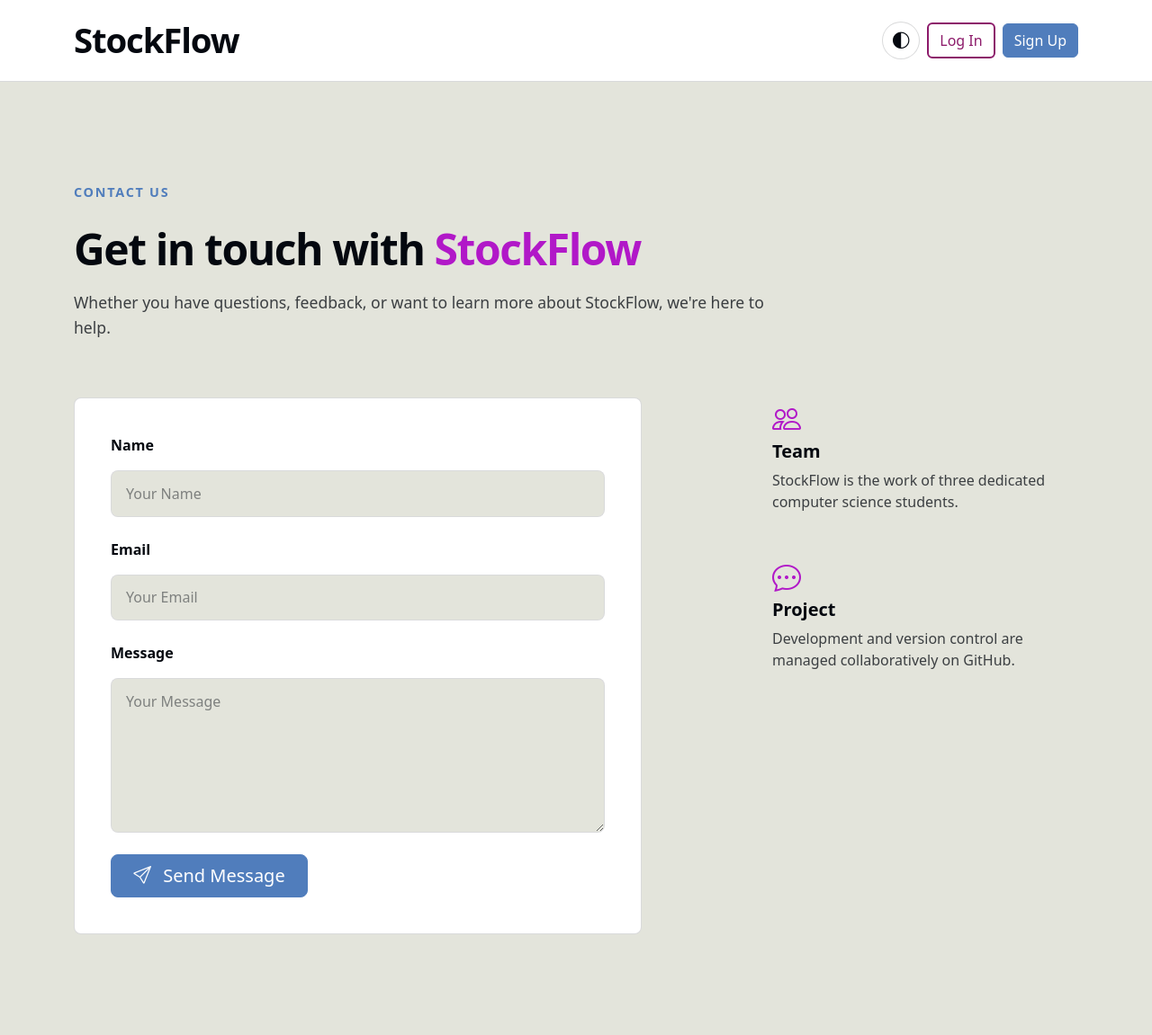
After one commit to ariful-riane/stockflow, a Django app: page /contact/ in a window 1280 px wide. The commit adds this page. Shown: the whole page at 90% size. Run offline with Django 5.2, Linux system fonts and the light colour scheme.

Commit message:
Added overview and contact pages

```diff
--- a/inventory/forms.py
+++ b/inventory/forms.py
@@ -11,3 +11,35 @@ class ProductForm(forms.ModelForm):
             'price',
             'minimum_stock',
         ]
+
+class ContactForm(forms.Form):
+    name = forms.CharField(
+        max_length=100,
+        widget=forms.TextInput(
+            attrs={
+                "class": "form-control stockflow-input",
+                'placeholder': "Your Name",
+                "autocomplete": "name",
+                }
+            )
+        )
+    email = forms.EmailField(
+        widget=forms.EmailInput(
+            attrs={
+                "class": "form-control stockflow-input",
+                'placeholder': "Your Email",
+                "autocomplete": "email",
+                }
+            )
+        )
+
+    message = forms.CharField(
+        max_length=2000,
+        widget=forms.Textarea(
+            attrs={
+                "class": "form-control stockflow-input",
+                'placeholder': "Your Message",
+                "rows": 6,
+                }
+            )
+        )
--- a/inventory/static/inventory/css/public.css
+++ b/inventory/static/inventory/css/public.css
@@ -94,7 +94,7 @@ body {
 .btn-stockflow-outline {
     background-color: transparent;
     border: 2px solid var(--sf-secondary-accent);
-    color: var(--sf-secondary-accent)
+    color: var(--sf-secondary-accent);
 }
 
 .btn-stockflow-outline:hover {
@@ -202,3 +202,185 @@ body {
 .theme-option[hidden] {
     display: none;
 }
+
+/* Overview */
+
+.overview-page {
+    padding: 7rem 0;
+    min-height: calc(100vh - 73px);
+}
+
+.overview-heading {
+    max-width: 800px;
+    margin-bottom: 4rem;
+}
+
+.overview-title {
+    font-size: clamp(2rem, 5vw, 3rem);
+    font-weight: 800;
+    letter-spacing: -0.03em;
+    margin-bottom: 1rem;
+}
+
+.overview-introduction {
+    line-height: 1.6;
+    opacity: 0.75;
+    font-size: 1.1rem;
+}
+
+.overview-card {
+    height: 100%;
+    padding: 2rem;
+
+    background-color: var(--sf-surface);
+    border: 1px solid var(--sf-border);
+    border-radius: 0.5rem;
+
+    transition:
+        transform 0.2s ease,
+        background-color 0.3s ease,
+        border-color 0.3s ease;
+}
+
+.overview-card:hover {
+    transform: translateY(-4px);
+    border-color: var(--sf-primary);
+}
+
+.overview-icon {
+    display: inline-block;
+    color: var(--sf-accent);
+    font-size: 2.5rem;
+    margin-bottom: 1rem;
+}
+
+.overview-card h2 {
+    font-size: 1.5rem;
+    font-weight: 700;
+    margin-bottom: 0.5rem;
+}
+
+.overview-card p {
+    margin: 0;
+    line-height: 1.5;
+    opacity: 0.75;
+}
+
+/* Contact */
+
+.contact-page {
+    padding: 7rem 0;
+    min-height: calc(100vh - 73px);
+}
+
+.contact-heading {
+    max-width: 800px;
+    margin-bottom: 4rem;
+}
+
+.contact-eyebrow {
+    color: var(--sf-primary);
+    font-size: 0.9rem;
+    font-weight: 700;
+    text-transform: uppercase;
+    letter-spacing: 0.12em;
+    margin-bottom: 1.5rem;
+}
+
+.contact-title {
+    font-size: clamp(2rem, 5vw, 3rem);
+    font-weight: 800;
+    letter-spacing: -0.03em;
+    margin-bottom: 1rem;
+}
+
+.contact-introduction {
+    max-width: 800px;
+    line-height: 1.6;
+    opacity: 0.75;
+    font-size: 1.1rem;
+    margin-bottom: 3rem;
+}
+
+.contact-form-card {
+    padding: 2.5rem;
+
+    background-color: var(--sf-surface);
+    border: 1px solid var(--sf-border);
+    border-radius: 0.5rem;
+}
+
+.contact-form-card .form-label {
+    color: var(--sf-text);
+    font-weight: 700;
+    margin-bottom: 1rem;
+}
+
+.stockflow-input {
+    background-color: var(--sf-bg);
+    border: 1px solid var(--sf-border);
+    color: var(--sf-text);
+    border-radius: 0.5rem;
+    padding: 0.8rem 1rem;
+}
+
+.stockflow-input::placeholder {
+    color: var(--sf-text);
+    opacity: 0.45;
+}
+
+.stockflow-input:focus {
+    background-color: var(--sf-bg);
+    border-color: var(--sf-primary);
+    color: var(--sf-text);
+    box-shadow: 0 0 0 0.2rem rgba(80, 125, 188, 0.25);
+}
+
+textarea.stockflow-input {
+    min-height: 150px;
+    resize: vertical;
+}
+
+.contact-info {
+    display: flex;
+    flex-direction: column;
+    gap: 3rem;
+}
+
+.contact-icon {
+    color: var(--sf-accent);
+    font-size: 2rem;
+    flex-shrink: 0;
+}
+
+.contact-info-item h2{
+    font-size: 1.25rem;
+    font-weight: 700;
+    margin-bottom: 0.5rem;
+}
+
+.contact-info-item p {
+    margin: 0;
+    line-height: 1.5;
+    opacity: 0.75;
+}
+
+.contact-success {
+    display: flex;
+    align-items: center;
+    gap: 1rem;
+
+    padding: 1rem;
+    margin-bottom: 1.5rem;
+
+    border: 1px solid var(--sf-primary);
+    border-radius: 0.5rem;
+
+    color: var(--sf-text);
+}
+
+.contact-error {
+    margin-top: 0.4rem;
+    font-size: 0.9rem;
+    color: #dc3545;
+}
--- /dev/null
+++ b/inventory/templates/inventory/contact.html
@@ -0,0 +1,128 @@
+{% extends "inventory/public_base.html" %}
+
+{% block title %}StockFlow Contact Us{% endblock %}
+
+{% block content %}
+
+<section class="contact-page">
+    <div class="container">
+        <div class="contact-heading">
+            <p class="contact-eyebrow">
+                Contact Us
+            </p>
+
+            <h1 class="contact-title">
+                Get in touch with <span class="hero-highlight">StockFlow</span>
+            </h1>
+
+            <p class="contact-introduction">
+                Whether you have questions, feedback, or want to learn more about StockFlow, we're here to help.
+            </p>
+        </div>
+
+        <div class="row g-5 align-items-start">
+
+            <div class="col-lg-7">
+                <div class="contact-form-card">
+                    {% if messages %}
+                        {% for message in messages %}
+                            <div class="contact-success" role="status">
+                                <i class="bi bi-check-circle"></i>
+                                {{ message }}
+                            </div>
+                        {% endfor %}
+                    {% endif %}
+
+                    <form method="post">
+                        {% csrf_token %}
+
+                        <div class="mb-4">
+                            <label
+                                for="{{ form.name.id_for_label }}"
+                                class="form-label"
+                            >
+                                Name
+                            </label>
+                            {{ form.name }}
+
+                            {% for error in form.name.errors %}
+                                <div class="contact-error">
+                                    {{ error }}
+                                </div>
+                            {% endfor %}
+                        </div>
+
+                        <div class="mb-4">
+                            <label
+                                for="{{ form.email.id_for_label }}"
+                                class="form-label"
+                            >
+                                Email
+                            </label>
+                            {{ form.email }}
+
+                            {% for error in form.email.errors %}
+                                <div class="contact-error">
+                                    {{ error }}
+                                </div>
+                            {% endfor %}
+                        </div>
+
+                        <div class="mb-4">
+                            <label
+                                for="{{ form.message.id_for_label }}"
+                                class="form-label"
+                            >
+                                Message
+                            </label>
+                            {{ form.message }}
+
+                            {% for error in form.message.errors %}
+                                <div class="contact-error">
+                                    {{ error }}
+                                </div>
+                            {% endfor %}
+                        </div>
+
+                        <button
+                            type="submit"
+                            class="btn btn-stockflow btn-lg px-4"
+                        >
+                            <i class="bi bi-send me-2"></i>
+                            Send Message
+                        </button>
+                    </form>
+                </div>
+            </div>
+
+            <div class="col-lg-4 offset-lg-1">
+                <div class="contact-info">
+                    <div class="contact-info-item">
+                        <i class="bi bi-people contact-icon"></i>
+
+                        <div>
+                            <h2>Team</h2>
+
+                            <p>
+                                StockFlow is the work of three dedicated computer science students.
+                            </p>
+                        </div>
+                    </div>
+
+                    <div class="contact-info-item">
+                        <i class="bi bi-chat-dots contact-icon"></i>
+
+                        <div>
+                            <h2>Project</h2>
+
+                            <p>
+                                Development and version control are managed collaboratively on GitHub.
+                            </p>
+                        </div>
+                    </div>
+                </div>
+            </div>
+        </div>
+    </div>
+</section>
+{% endblock %}
--- a/inventory/templates/inventory/index.html
+++ b/inventory/templates/inventory/index.html
@@ -19,11 +19,11 @@
                 </p>
 
                 <div class="d-flex gap-3 flex-wrap">
-                    <a href="#overview" class="btn btn-stockflow btn-lg px-4">
+                    <a href="{% url 'inventory:overview' %}" class="btn btn-stockflow btn-lg px-4">
                         Website Overview
                     </a>
 
-                    <a href="#contact" class="btn btn-stockflow-outline btn-lg px-4">
+                    <a href="{% url 'inventory:contact' %}" class="btn btn-stockflow-outline btn-lg px-4">
                         Contact Us
                     </a>
                 </div>
--- a/inventory/templates/inventory/public_base.html
+++ b/inventory/templates/inventory/public_base.html
@@ -35,7 +35,7 @@
 </head>
 
 <body>
-    <header class="public-header">
+    <header class="public-header sticky-top">
 
         <nav class="navbar stockflow-navbar py-3">
             <div class="container">
--- a/inventory/urls.py
+++ b/inventory/urls.py
@@ -5,6 +5,10 @@ app_name = 'inventory'
 
 urlpatterns = [
     path("", views.index, name="index"),
+
+    path("overview/", views.overview, name="overview"),
+    path("contact/", views.contact, name="contact"),
+
     path("products/", views.product_list, name="product_list"),
     path("products/create/", views.product_create, name="product_create"),
     path("products/<int:pk>/edit/", views.product_edit, name="product_edit"),
--- a/inventory/views.py
+++ b/inventory/views.py
@@ -5,11 +5,45 @@ from django.contrib.auth import views as auth_views
 from django.shortcuts import get_object_or_404, redirect, render
 from django.db.models import ProtectedError, Q
 
-from .forms import ProductForm
+from django.conf import settings
+from django.contrib import messages
+from django.core.mail import EmailMessage
+
+from .forms import ContactForm, ProductForm
 from .models import Product, Category
 
 def index(request):
     return render(request, "inventory/index.html")
+
+def overview(request):
+    return render(request, "inventory/overview.html")
+
+def contact(request):
+    if request.method == "POST":
+        form = ContactForm(request.POST)
+        if form.is_valid():
+            name = form.cleaned_data["name"]
+            email = form.cleaned_data["email"]
+            message = form.cleaned_data["message"]
+
+            email_message = EmailMessage(
+                subject=f"Contact Form Submission from {name}",
+                body=(
+                    f"Name: {name}\n"
+                    f"Email: {email}\n\n"
+                    f"{message}"
+                ),
+                from_email=None,
+                to=[settings.CONTACT_EMAIL],
+                reply_to=[email],
+            )
+            email_message.send(using="default")
+
+            messages.success(request, "Your message has been sent successfully.")
+            return redirect("inventory:contact")
+    else:
+        form = ContactForm()
+    return render(request, "inventory/contact.html", {"form": form})
 
 def login_view(request):
     if request.user.is_authenticated:
--- a/stockmanager/settings.py
+++ b/stockmanager/settings.py
@@ -133,6 +133,8 @@ MAILERS = {
     },
 }
 
+CONTACT_EMAIL = "stockflow@example.com"
+
 LOGIN_URL = '/login/'
 LOGIN_REDIRECT_URL = '/products/'
 LOGOUT_REDIRECT_URL = '/'
```
Also changed, not shown: inventory/templates/inventory/overview.html (added, +61 -0 lines).
